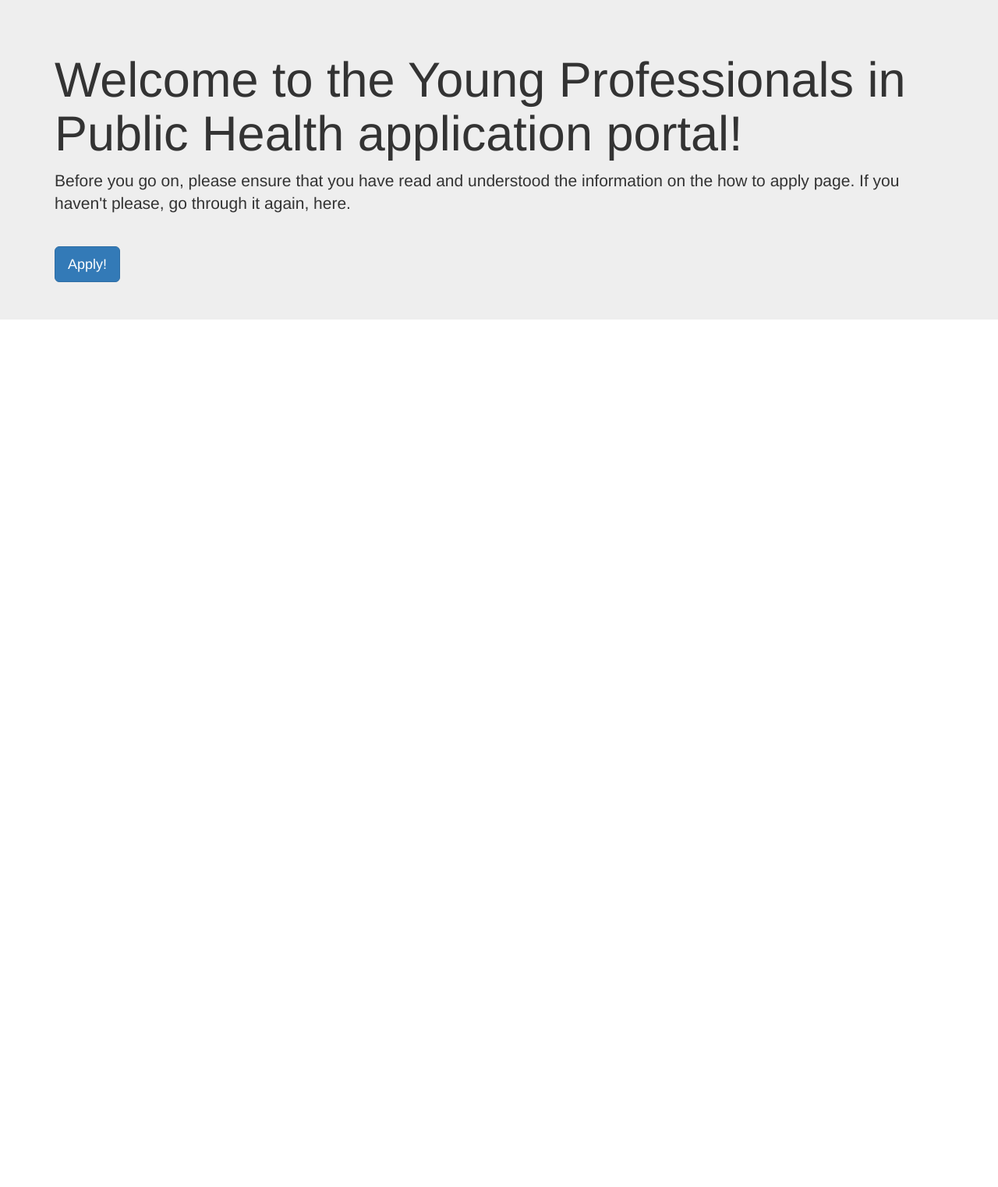
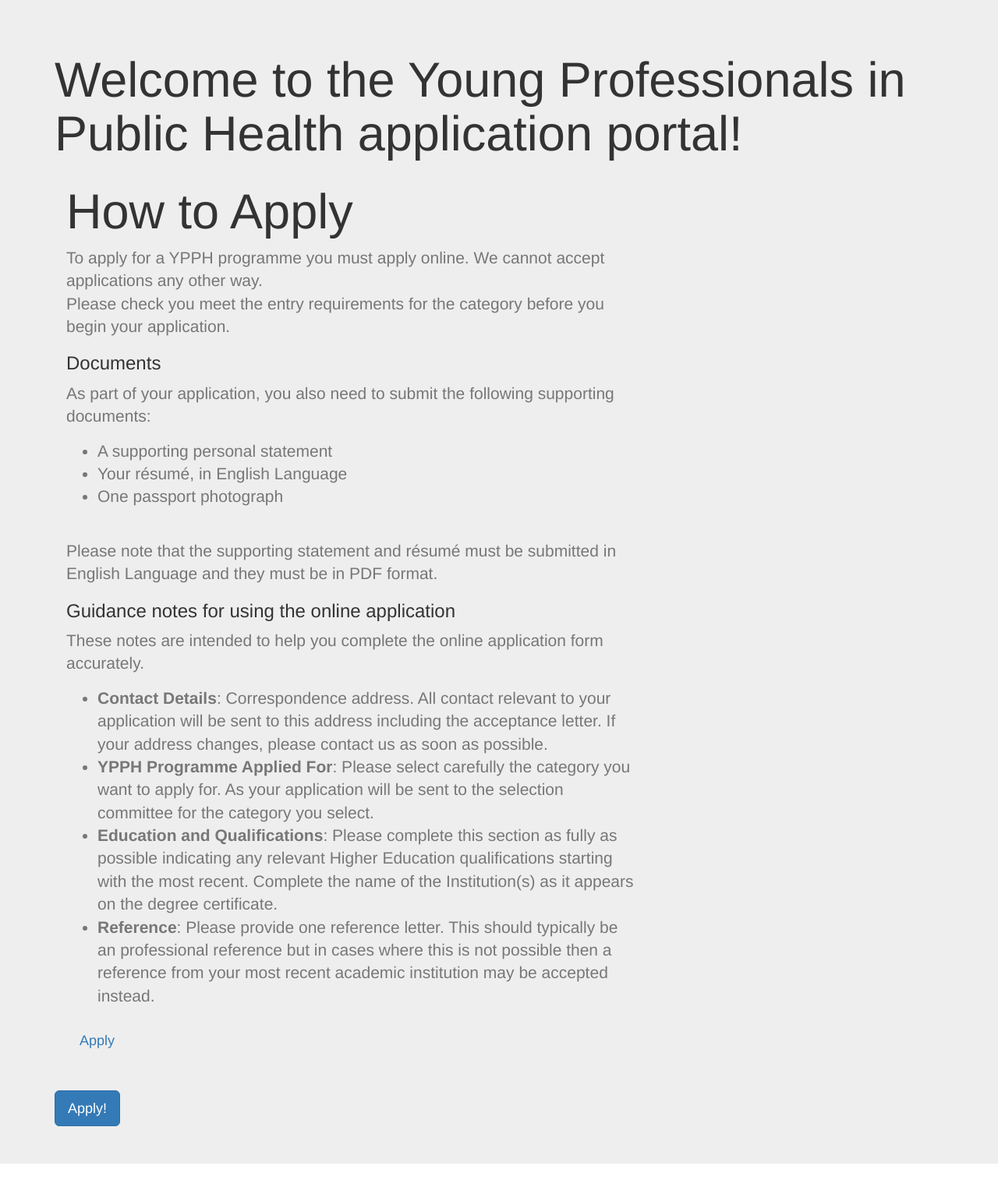
Before and after one commit to publichealth-edu/ypph-application, a Flask app: page / in a window 1280 px wide. Shown: the whole page at 78% size. Before the commit the page ends 410 px from the top, so only its background shows below. Run offline with Flask 2, Linux system fonts and the light colour scheme; some libraries are stand-ins or nearby versions.

Commit message:
Update index.html

```diff
--- a/templates/index.html
+++ b/templates/index.html
@@ -9,7 +9,44 @@ Home
 <div class="jumbotron">
     <div class="container" style="padding: 2;">
       <h1 class="display-4">Welcome to the Young Professionals in Public Health application portal!</h1>
-      <p class="lead">Before you go on, please ensure that you have read and understood the information on the how to apply page. If you haven't please, go through it again, here.</p>
+
+        <div class="py-5">
+                <div class="container px-5">
+                    <div class="row justify-content-center">
+                        <div class="col-lg-8 col-xxl-6">
+                            <div class="text-left my-5">
+                                <h1 class="fw-bolder mb-3">How to Apply</h1>
+                                <p class="lead fw-normal text-muted mb-4">To apply for a YPPH programme you must apply online. We cannot accept applications any other way. <br>
+
+                                    Please check you meet the entry requirements for the category before you begin your application.</p>
+                                <h3 class="fw-bolder mb-3">Documents</h3>
+                                <p class="lead fw-normal text-muted mb-4">As part of your application, you also need to submit the following supporting documents:</p>
+                                <ul class="lead fw-normal text-muted mb-4">
+                                    <li class="mb-2">A supporting personal statement</li>
+                                    <li class="mb-2">Your résumé, in English Language</li>
+                                    <li class="mb-2">One passport photograph</li>
+                                </ul>
+                                <br>
+                                <p class="lead fw-normal text-muted mb-4">Please note that the supporting statement and résumé must be submitted in English Language and they must be in PDF format.</p>
+
+                                <h3 class="fw-bolder mb-3">Guidance notes for using the online application</h3>
+                                <p class="lead fw-normal text-muted mb-4">These notes are intended to help you complete the online application form accurately.</p>
+                                <ul class="lead fw-normal text-muted mb-4">
+<!--                                     <li class="mb-2"><strong>Name and Date of birth:</strong>&nbsp;must appear exactly as they do on your passport. Please take time to check the spelling and lay-out.</li> -->
+                                    <li class="mb-2"><strong>Contact Details</strong>: Correspondence address. All contact relevant to your application will be sent to this address including the acceptance letter. If your address changes, please contact us as soon as possible.</li>
+                                    <li class="mb-2"><strong>YPPH Programme Applied For</strong>: Please select carefully the category you want to apply for. As your application will be sent to the selection committee for the category you select.</li>
+                                    <li class="mb-2"><strong>Education and Qualifications</strong>: Please complete this section as fully as possible indicating any relevant Higher Education qualifications starting with the most recent. Complete the name of the Institution(s) as it appears on the degree certificate.</li>
+                                    <li class="mb-2"><strong>Reference</strong>: Please provide one reference letter. This should typically be an professional reference but in cases where this is not possible then a reference from your most recent academic institution may be accepted instead.</li>
+                                </ul>
+
+                                <div class="d-grid"><a class="btn btn-secondary btn-lg" href="https://aph-membership.herokuapp.com">Apply</a></div>
+                            </div>
+                        </div>
+                    </div>
+                </div>
+            </div>
+        </main>
+
       <hr class="my-4">
     <a class="btn btn-primary btn-lg" href=" {{ url_for ('login') }} " role="button">Apply!</a>
     </div>
```
